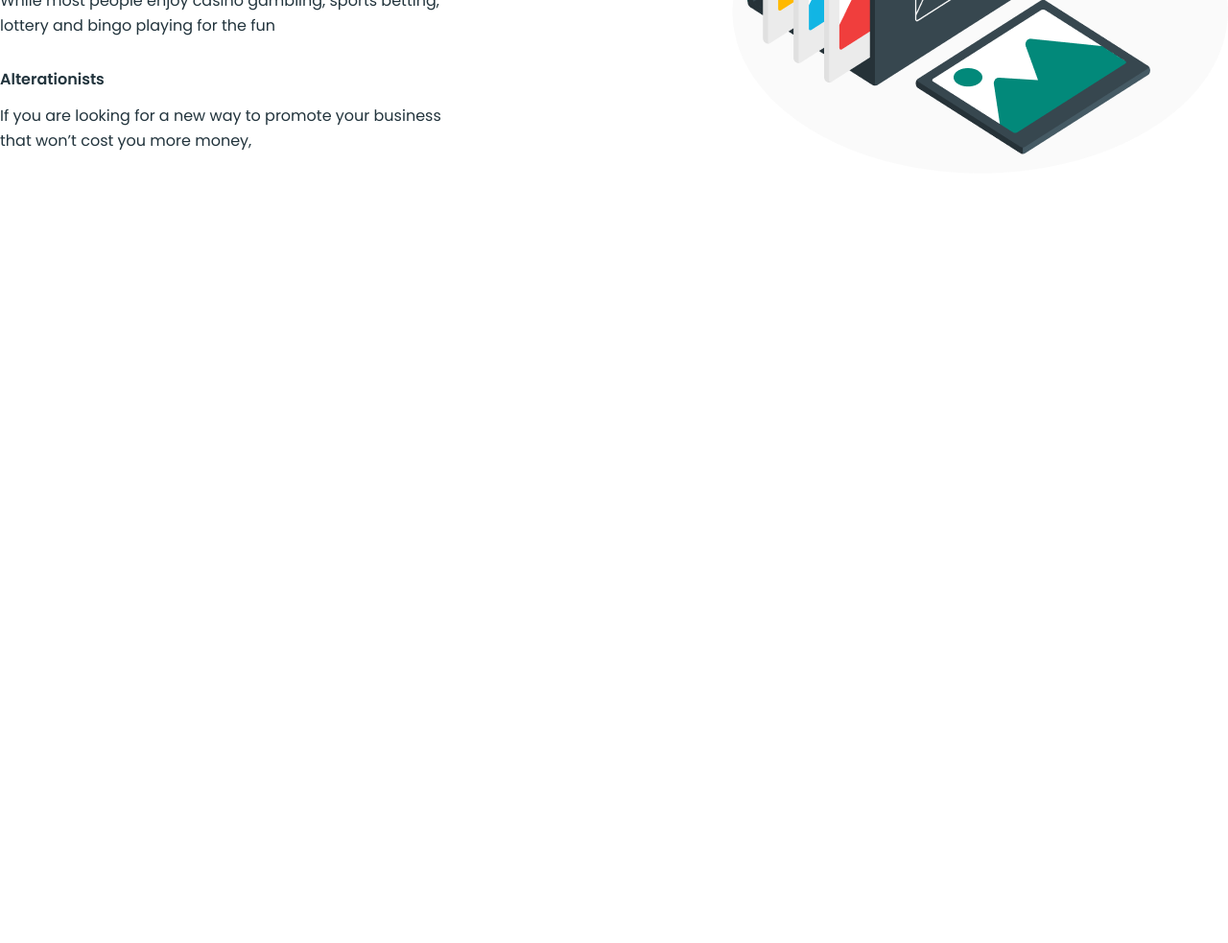
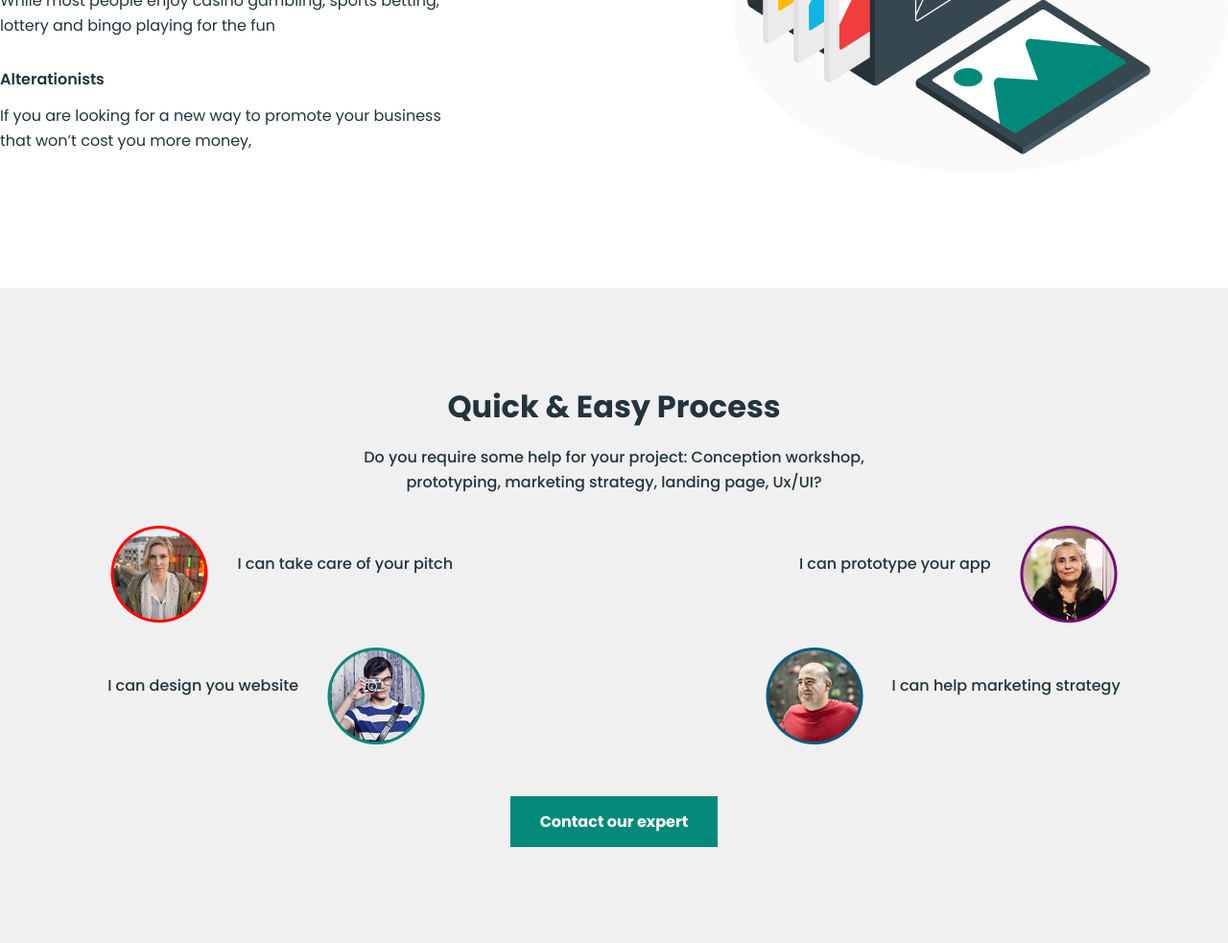
Before and after one commit to furqatbek13/Product, a plain HTML site: page index.html in a window 1280 px wide. Shown: the part 3236-4219 px from the top of the page at 96% size. Before the commit the page ends 3536 px from the top, so only its background shows below. Drawn offline with Linux system fonts and the light colour scheme.

Commit message:
section-6 tugadi

```diff
--- a/index.html
+++ b/index.html
@@ -54,7 +54,7 @@
         </section>
         <section class="section-2">
             <div class="prduct_title continer">
-                <h1>Product  was Built Specifically <br>
+                <h1>Product was Built Specifically <br>
                     for You</h1>
             </div>
             <div class="cards continer">
@@ -89,9 +89,11 @@
                 <div class="management_descriptions_left">
                     <h4>Effortless Validation for</h4>
                     <h2>Management</h2>
-                    <p>The Myspace page defines the individual, his or her characteristics, traits, personal choices and the overall personality of the person. </p>
+                    <p>The Myspace page defines the individual, his or her characteristics, traits, personal choices and
+                        the overall personality of the person. </p>
                     <h5>Accessory makers</h5>
-                    <p>While most people enjoy casino gambling, sports betting, lottery and bingo playing for the fun</p>
+                    <p>While most people enjoy casino gambling, sports betting, lottery and bingo playing for the fun
+                    </p>
                     <h5>Alterationists</h5>
                     <p>If you are looking for a new way to promote your business that won’t cost you more money, </p>
 
@@ -109,7 +111,8 @@
                 <div class="customer_right">
                     <h5>Easier decision making for</h5>
                     <h2>Customer Support</h2>
-                    <p>The Myspace page defines the individual, his or her characteristics, traits, personal choices and the overall personality of the person. </p>
+                    <p>The Myspace page defines the individual, his or her characteristics, traits, personal choices and
+                        the overall personality of the person. </p>
                     <div>
                         <div class="customer_right_never">
                             <img src="./images/Group 13.png" alt="">
@@ -117,7 +120,8 @@
                         </div>
                         <div class="customer_right_never">
                             <img src="./images/icon13.png" alt="">
-                            <span>We will only switch you to energy companies that we trust and will treat you right </span>
+                            <span>We will only switch you to energy companies that we trust and will treat you right
+                            </span>
                         </div>
                         <div class="customer_right_never">
                             <img src="./images/Group 13 Copy.png" alt="">
@@ -133,9 +137,11 @@
                 <div class="management_descriptions_left">
                     <h4>Optimisation for</h4>
                     <h2>Collaborative</h2>
-                    <p>Few would argue that, despite the advancements of feminism over the past three decades, women still face a double standard when it comes to their behavior.  </p>
+                    <p>Few would argue that, despite the advancements of feminism over the past three decades, women
+                        still face a double standard when it comes to their behavior. </p>
                     <h5>Accessory makers</h5>
-                    <p>While most people enjoy casino gambling, sports betting, lottery and bingo playing for the fun</p>
+                    <p>While most people enjoy casino gambling, sports betting, lottery and bingo playing for the fun
+                    </p>
                     <h5>Alterationists</h5>
                     <p>If you are looking for a new way to promote your business that won’t cost you more money, </p>
 
@@ -145,6 +151,42 @@
                 </div>
             </div>
         </section>
+        <section class="section-6">
+            <div class="proces_descriptions continer">
+                <div class="proces_descriptions_title">
+                    <h1>Quick & Easy Process</h1>
+                    <p>Do you require some help for your project: Conception workshop, <br>
+                        prototyping, marketing strategy, landing page, Ux/UI?</p>
+                </div>
+
+                <div class="proces_descriptions_avatars">
+                    <div class="proces_descriptions_avatar">
+                        <img src="./images/Avator.png" alt="">
+                        <span>I can take care of your pitch</span>
+                    </div>
+                    <div class="proces_descriptions_avatar">
+
+                        <span>I can prototype your app</span>
+                        <img src="./images/Avator2.png" alt="">
+                    </div>
+
+                </div>
+                <div class="proces_descriptions_avatars">
+                    <div class="proces_descriptions_avatar">
+                        <span>I can design you website</span>
+                        <img src="./images/Avator3.png" alt="">
+                    </div>
+                    <div class="proces_descriptions_avatar">
+                        <img src="./images/Avator4.png" alt="">
+                        <span>I can help marketing strategy</span>
+                    </div>
+                </div>
+                <div class="proces_descriptions_avatar_btn">
+                    <button>Contact our expert</button>
+                </div>
+
+            </div>
+        </section>
     </main>
 </body>
 
--- a/style/main.scss
+++ b/style/main.scss
@@ -369,12 +369,14 @@ header {
                 color: var(--titlecolor);
                 padding-bottom: 30px;
             }
-            .customer_right_never{
+
+            .customer_right_never {
                 display: flex;
                 align-items: center;
                 gap: 30px;
                 margin-bottom: 30px;
-                span{
+
+                span {
                     font-family: Poppins;
                     font-size: 16px;
                     font-weight: 400;
@@ -387,3 +389,84 @@ width: 365px;
         }
     }
 }
+
+.section-6 {
+    width: 100%;
+    height: 100%;
+    padding: 100px 0px;
+    background-color: rgba(205, 205, 205, 0.295);
+
+    .proces_descriptions_title {
+        text-align: center;
+
+        h1 {
+            font-family: Poppins;
+            font-size: 32px;
+            font-weight: 700;
+            line-height: 48px;
+            text-align: center;
+            color: var(--titlecolor);
+            padding-bottom: 16px;
+        }
+
+        p {
+            font-family: Poppins;
+            font-size: 16px;
+            font-weight: 500;
+            line-height: 26px;
+            text-align: center;
+            color: var(--titlecolor);
+            padding-bottom: 32px;
+        }
+    }
+
+    .proces_descriptions_avatars {
+        display: flex;
+        gap: 130px;
+
+        .proces_descriptions_avatar {
+            margin: auto;
+            display: flex;
+            // align-items: center;
+            gap: 30px;
+            margin-bottom: 25px;
+
+            span {
+                font-family: Poppins;
+                font-size: 16px;
+                font-weight: 500;
+                line-height: 24px;
+                text-align: left;
+                color: var(--titlecolor);
+                padding-top: 28px;
+            }
+        }
+
+    }
+
+    .proces_descriptions_avatar_btn {
+        text-align: center;
+
+        button {
+            width: 216px;
+            height: 53px;
+            background-color: var(--btnbgcolor);
+            border: none;
+            font-family: Poppins;
+            font-size: 16px;
+            font-weight: 700;
+            line-height: 24px;
+            text-align: center;
+            color: rgba(255, 255, 255, 1);
+            cursor: pointer;
+            margin-top: 28px;
+        }
+
+        button:hover {
+            background-color: transparent;
+            color: rgba(2, 137, 122, 1);
+            border: 1px solid rgba(2, 137, 122, 1);
+            transition: all 0.3s linear;
+        }
+    }
+}
```
Also changed, not shown: images/Avator.png (added), images/Avator2.png (added), images/Avator3.png (added), images/Avator4.png (added), style/main.css, 1 other file. Lines whose indentation alone changed are shown as unchanged.
